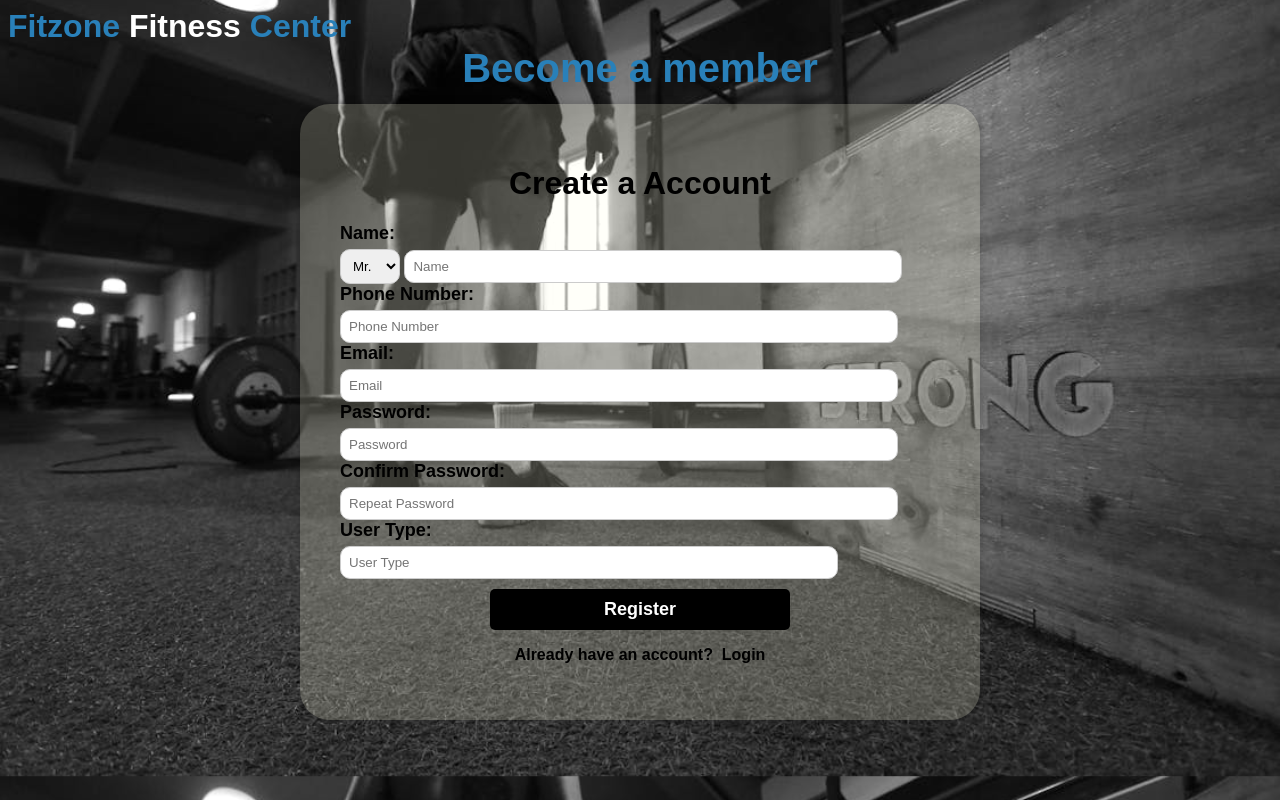
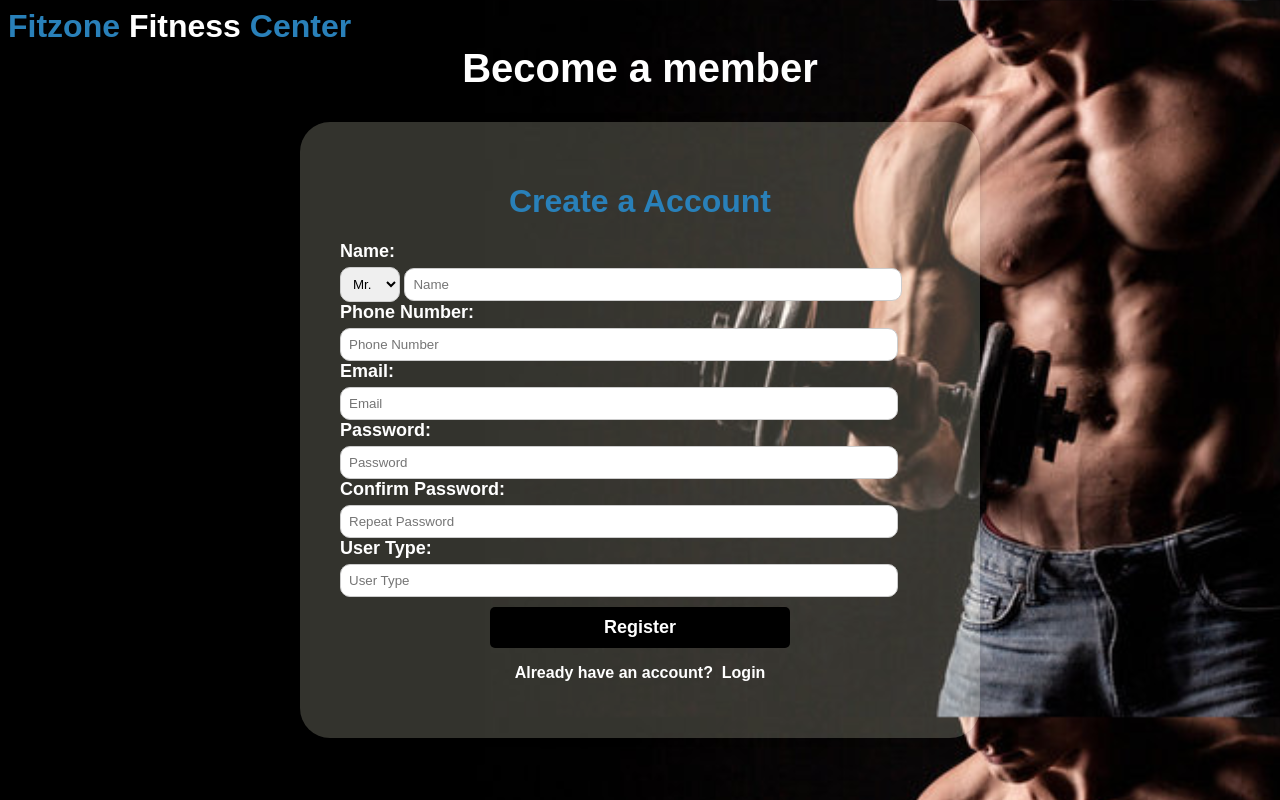
Before and after one commit to Shaini2003/Fitness-Center, a PHP site: page /createAccount.php in a window 1280 px wide. Run offline with PHP 8.4, Linux system fonts and the light colour scheme.

Commit message:
28th commit

```diff
--- a/createAccount.php
+++ b/createAccount.php
@@ -8,15 +8,15 @@
     <link rel="stylesheet" href="signup.css">
 </head>
 
-<body style="background-image: url(Media/background.jpeg);background-size: cover;background-position: center center;">
+<body style="background-image: url(Media/background\ image.jpg);background-size: cover;background-position: center center;">
     <a href="index.php" class="logo">Fitzone <span>Fitness </span>Center</a>
-    <p style="color:#2980b9;font-weight: 700;font-size: 40px;margin-top: 1px;text-align: center;">Become a member</p>
+    <p style="color:white;font-weight: 700;font-size: 40px;margin-top: 1px;text-align: center;">Become a member</p><br>
     <div class="container">
         <div class="login-form">
 
-            <h1 style="text-align: center;font-weight:700;">Create a Account</h1>
+            <h1 style="text-align: center;font-weight:700;color:#2980b9;">Create a Account</h1>
             <form action="includes/signup.inc.php" method="post">
-                <label for="name" style="font-size: 18px;text-align: left;">Name:</label><select style="width: 10%;
+                <label for="name" style="font-size: 18px;text-align: left;font-weight: 600;color: white;">Name:</label><select style="width: 10%;
                     padding: 8px;
                     border: 1px solid #ccc;
                     border-radius: 10px;">
@@ -25,19 +25,19 @@
                     <option>Mrs.</option>
                 </select>
                 <input type="text" id="name" name="name" placeholder="Name">
-                <label for="phone" style="font-size: 18px;text-align: left;">Phone Number:</label>
+                <label for="phone" style="font-size: 18px;text-align: left;font-weight: 600;color: white;">Phone Number:</label>
                 <input type="tel" id="phone" name="phone" style="width: 90%;" placeholder="Phone Number">
-                <label for="email" style="font-size: 18px;text-align: left;">Email:</label>
+                <label for="email" style="font-size: 18px;text-align: left;font-weight: 600;color: white;">Email:</label>
                 <input type="email" id="email" name="email" style="width: 90%;" placeholder="Email">
-                <label for="password" style="font-size: 18px;text-align: left;">Password:</label>
+                <label for="password" style="font-size: 18px;text-align: left;font-weight: 600;color: white;">Password:</label>
                 <input type="password" id="password" name="password" style="width: 90%;" placeholder="Password">
-                <label for="confirm-password" style="font-size: 18px;text-align: left;">Confirm Password:</label>
+                <label for="confirm-password" style="font-size: 18px;text-align: left;font-weight: 600;color: white;">Confirm Password:</label>
                 <input type="password" id="confirm-password" name="confirm-password" style="width: 90%;" placeholder="Repeat Password">
-                <label for="type" style="font-size: 18px;text-align: left;">User Type:</label>
-                <input type="text" id="type" name="type" placeholder="User Type">
+                <label for="type" style="font-size: 18px;text-align: left;font-weight: 600;color: white;">User Type:</label>
+                <input type="text" id="type" name="type" style="width: 90%;" placeholder="User Type">
                 <center>
                     <button name="submit" type="submit" style="color: white;" class="button">Register</button>
-                    <p style="font-weight: bolder;">Already have an account? &nbsp;<a href="Login.php" style="color:black;font-weight: bold; text-decoration: none;">Login</a></p>
+                    <p style="font-weight: bolder;color: white;">Already have an account? &nbsp;<a href="Login.php" style="color:white;font-weight: bold; text-decoration: none;">Login</a></p>
 
                 </center>
 
--- a/style.css
+++ b/style.css
@@ -89,7 +89,11 @@ span{
     color: var(--text-color);
     box-shadow: 0 0 18px var(--main-color);
 }
+.logout-btn{
+    background-color: red;
+    padding: 1rem 2.8rem;
 
+}
 .home-btn{
     display: inline-block;
     padding: 1rem 2.8rem;
```
Also changed, not shown: index.php (+5 -4 lines), login.css (+4 -4 lines), login.php (+8 -8 lines), Media/360_F_606549277_BMzgu4QoNfqHDkmUgngJrFHuxZXvkS7d.jpg (added), Media/background image.jpg (added).
